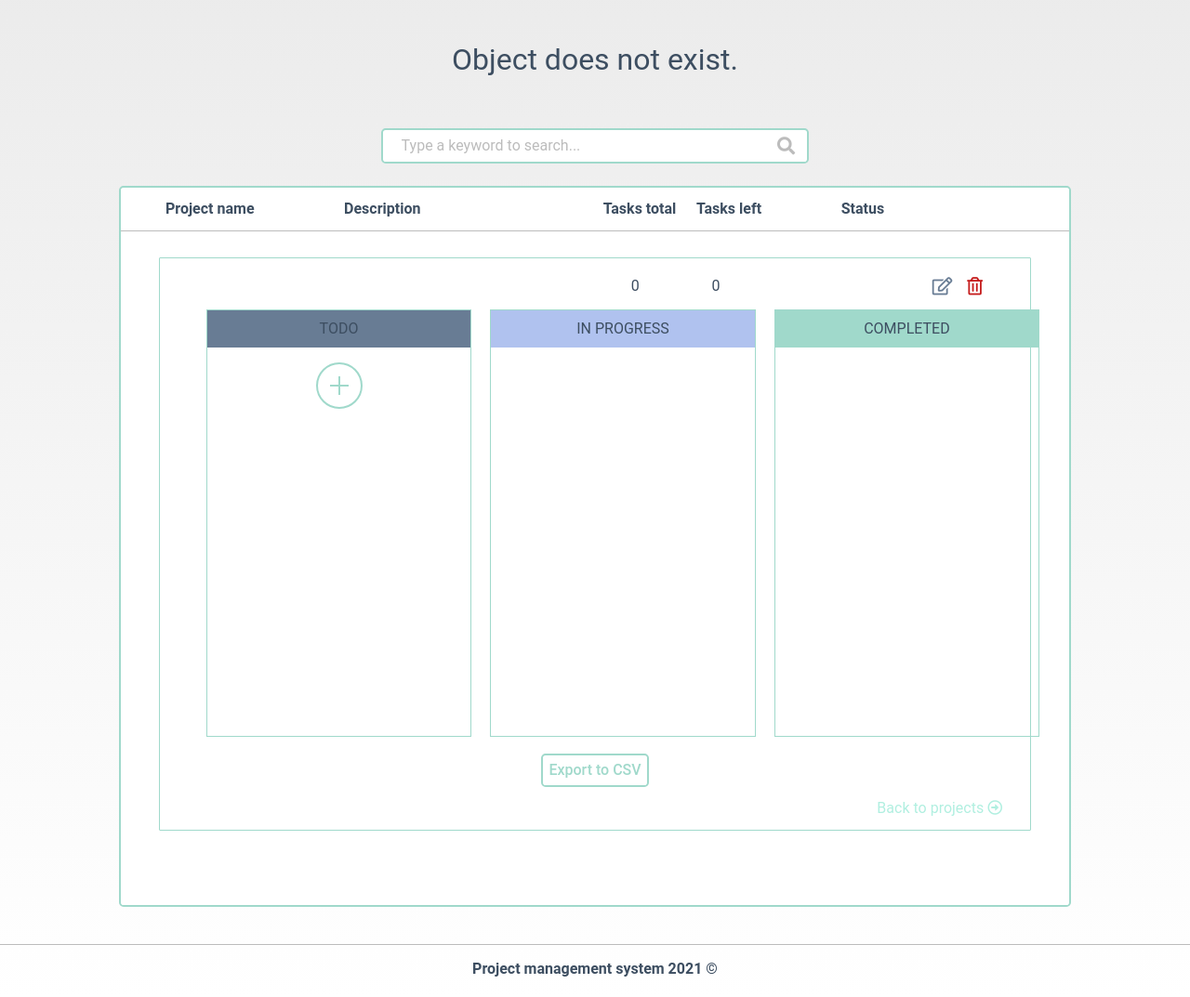
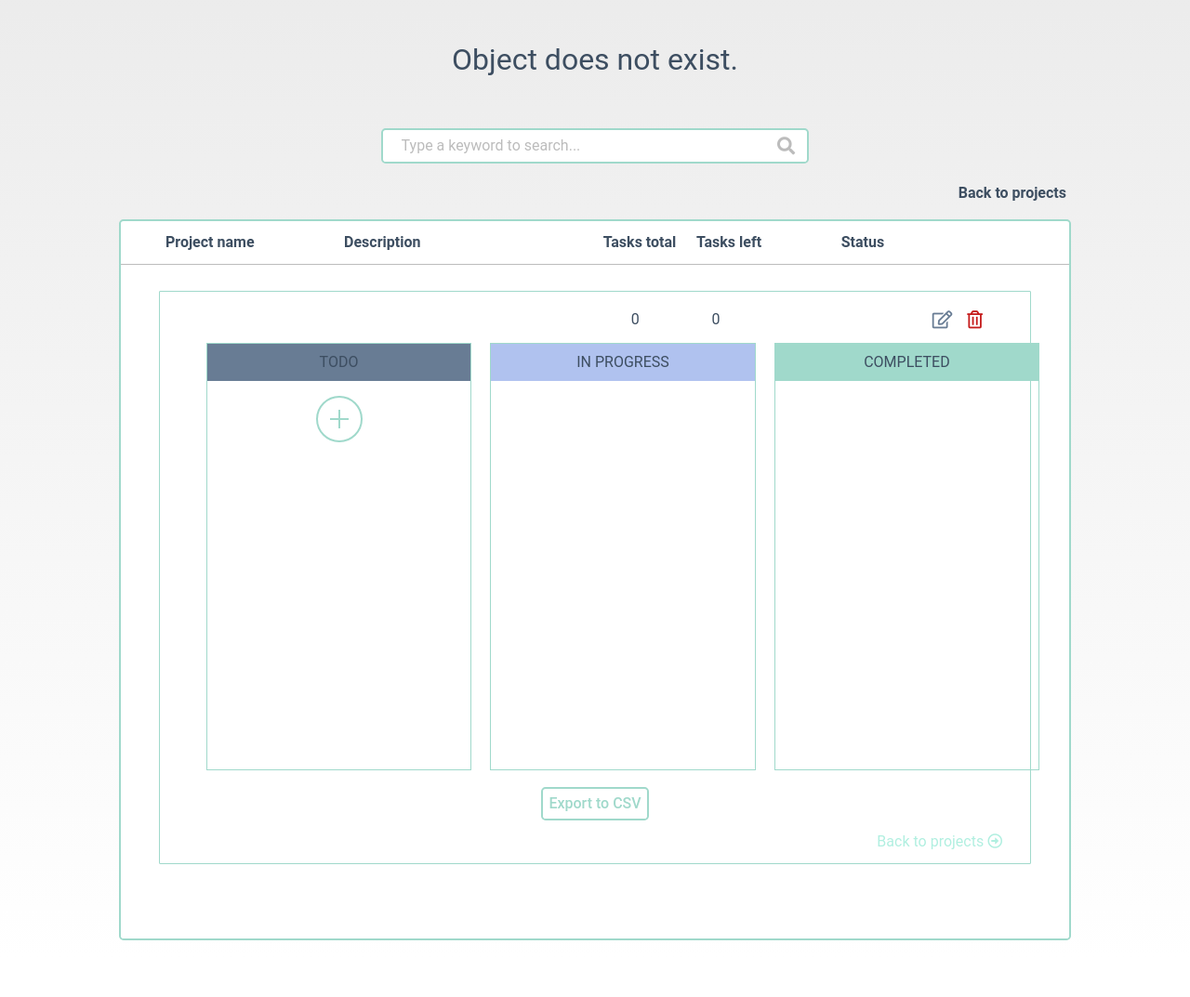
Before and after one commit to OsvaldasUlevicius/undefined, a PHP site: page /templates/projects/taskList.php?project_id=1 in a window 1280 px wide. Shown: the part 313-1386 px from the top of the page at 93% size. After the commit the page ends 1325 px from the top, so only its background shows below. Run offline with PHP 8.4, Linux system fonts and the light colour scheme; the visitor is signed in with stand-in values (Sample User, id 1); data comes from the database, SQL or seed files in the repository; data that the repository does not hold is empty; some libraries are stand-ins or nearby versions.

Commit message:
added back to projects on top and edit-create windows

```diff
--- a/modules/projects/updateTaskStatus.php
+++ b/modules/projects/updateTaskStatus.php
@@ -2,6 +2,7 @@
 
 if (isset($_REQUEST["task"])) {
     # TODO remove connection to DB from here.
+    // $db = mysqli_connect("localhost", "skaite_admin", "Robotukai123,", "skaite_undefined");
     $db = mysqli_connect("localhost", "root", "", "undefined");
 
     $task = $_REQUEST["task"];
--- a/public/css/style.css
+++ b/public/css/style.css
@@ -14,7 +14,7 @@
 input,
 button,
 a,
-#status,
+#status-top,
 #priority,
 ::placeholder {
   font-size: 1rem;
@@ -112,8 +157,10 @@ h2.log-reg-heading {
   margin-bottom: 4%;
 }
 
-input {
+input,
+textarea {
   display: inline-block;
+  font-family: 'Roboto', sans-serif;
   font-weight: 400;
   line-height: 30px;
   font-size: 1rem;
@@ -623,9 +678,28 @@ a.project-name,.project-description {
   cursor: pointer;
 }
 
+#back-to-projects-top {
+  display: block;
+  width: 80%;
+  margin: 20px 10px 0 0;
+}
+
+#back-to-projects-top a {
+  color: var(--font-color-dark);
+  font-weight: 700;
+}
+
 #priority,
+#status-top {
+  border: none;
+}
+
 #status {
-  border: none;
+  border: 2px solid var(--primary-color);
+  border-radius: var(--border-radius);
+  width: 140px;
+  color: var(--font-color-normal);
+  padding: 5px;
 }
 
 .task-wrapper {
--- a/templates/projects/createTask.php
+++ b/templates/projects/createTask.php
@@ -18,27 +18,35 @@
 
     <div class="create-container-table">
 
-        <div class="create-table-head">
-            <h4 class="th title">Task title</h4>
+        <div class="create-edit-input-container">
+            <h2 class="create-edit-heading">Task title</h2>
             <input onchange="trimInput('title')" id="title" type="text" name="title" placeholder="Enter task title">
-            <h4 class="th description">Task description</h4>
-            <input onchange="trimInput('description')" id="description" type="text" name="description"
-                placeholder="Enter task description">
+            <h2 class="create-edit-heading">Task description</h2>
+            <textarea onchange="trimInput('description')" id="description" type="text" name="description"
+                placeholder="Enter task description"></textarea>
         </div>
 
+        <div class="priority-container">
+            <span>Priority:</span>
             <select id="priority" name="priority">
                 <option value="1">Low</option>
                 <option value="2">Medium</option>
                 <option value="3">High</option>
             </select>
+        </div>
+
+        <div class="status-container">
+            <span>Status:</span>
             <select id="status" name="status">
                 <option value="1">TODO</option>
                 <option value="2">In Progress</option>
                 <option value="3">Completed</option>
             </select>
+        </div>
 
+        <div class="cancel-complete">
+            <div id="back-to-tasks" class="btn cancel-btn"><span>Cancel</span></div>
             <input id="create-task-btn" class="btn" type="submit" name="createTask" value="Complete">
-
-        <div id="back-to-tasks">Cancel</div>
+        </div>
     </div>
 </form>
--- a/templates/projects/editProject.php
+++ b/templates/projects/editProject.php
@@ -7,27 +7,34 @@
             ?>
             class="errors popup-errors"
         <?php endif ?>
-    ><?php include('../../modules/errors.php'); ?></div>
+        ><?php include('../../modules/errors.php'); ?>
+    </div>
 
     <div class="edit-container-table">
+
+        <div class="create-edit-input-container">
             <div class="edit-table-head">
-            <h4 class="th title">Project name</h4>
-            <h4 class="th description">Description</h4>
-        </div>
-
+                <h2 class="create-edit-heading">Project name</h2>
                 <input value="<?php echo $project["id"]; ?>" type="hidden" name="projectId">
                 <input onchange="trimInput('title')" id="title" type="text" name="title" placeholder="Enter project title"
                 value="<?php echo $project["title"]; ?>">
-        <input onchange="trimInput('description')" id="description" type="text" name="description"
+                <h2 class="create-edit-heading">Description</h2>
+                <textarea onchange="trimInput('description')" id="description" type="text" name="description"
                 placeholder="Enter project description" value="<?php echo $project["description"]; ?>">
+            </div>
+        </div>
 
+        <div class="status-container">
+            <span>Status: </span>
             <select id="status" name="status">
                 <option value="2" <?php echo ($project["status"] == 2 ? 'selected' : ''); ?>>Completed</option>
                 <option value="1" <?php echo ($project["status"] == 1 ? 'selected' : ''); ?>>Ongoing</option>
             </select>
+        </div>
 
+        <div class="cancel-complete">
+            <div id="back-to-projects" class="btn cancel-btn cancel-button"><span class="cancel-button">Cancel</span></div>
             <input class="btn" type="submit" name="editProject" id="edit-project-btn" value="Save">
-
-        <span class="cancel-button">Cancel</span>
+        </div>
     </div>
 </form>
--- a/templates/projects/projectList.php
+++ b/templates/projects/projectList.php
@@ -42,7 +42,7 @@ include('../../modules/projects/editProject.php');
             <h4 class="th description" id="description">Description</h4>
             <h4 class="th total" id="task-count">Tasks total</h4>
             <h4 class="th left" id="task-left">Tasks left</h4>
-            <h4 class="th status" id="status">Status</h4>
+            <h4 class="th status" id="status-top">Status</h4>
             <div></div>
         </div>
 
--- a/templates/projects/taskList.php
+++ b/templates/projects/taskList.php
@@ -41,13 +41,18 @@ include('../../modules/projects/editProject.php');
         <button id="btn-search" class="btn" type="submit" name="search" value="search"><i
                 class="icon fas fa-search"></i></button>
     </form>
+
+    <div id="back-to-projects-top" class="back-to-proj-tasks">
+        <a href="projectList.php">Back to projects</a>
+    </div>
+
     <div class="container-table">
         <div class="table-head">
             <h4 class="th title" id="title">Project name</h4>
             <h4 class="th description" id="description">Description</h4>
             <h4 class="th total" id="task-count">Tasks total</h4>
             <h4 class="th left" id="task-left">Tasks left</h4>
-            <h4 class="th status" id="status">Status</h4>
+            <h4 class="th status" id="status-top">Status</h4>
             <div></div>
         </div>
 
```
Also changed, not shown: other parts of public/css/style.css (+63 -11 lines), templates/projects/createProject.php (+11 -11 lines). Lines whose indentation alone changed are shown as unchanged.
